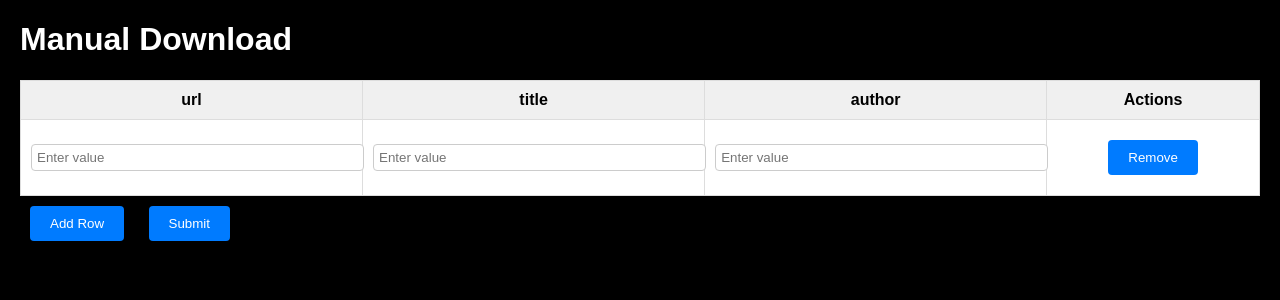
After one commit to williamveith/mp3-download, a Flask app: page /manual-add in a window 1280 px wide. The commit adds this page. Shown: the top 300 px of the page. Run offline with Flask 3, Linux system fonts and the light colour scheme.

Commit message:
Added a manual add method

```diff
--- a/app/clean_up.py
+++ b/app/clean_up.py
@@ -16,6 +16,8 @@ def clean_completed_files():
         else:
             shutil.rmtree(directories['temp_folder'])
             shutil.rmtree(directories['download_list_folder'])
+            directories['temp_folder'].mkdir(parents=True, exist_ok=True)
+            directories['download_list_folder'].mkdir(parents=True, exist_ok=True)
 
     except Exception as e:
         logging.error(f"An error occurred while processing the temp file: {e}")
--- a/main.py
+++ b/main.py
@@ -1,72 +1,94 @@
-from flask import Flask, send_from_directory, request, redirect, url_for, render_template, Response
+from flask import (
+    Flask,
+    send_from_directory,
+    request,
+    redirect,
+    url_for,
+    render_template,
+)
 from app.setup import directories
 from app.download_music import download_song, rewrite_metadata
 from pathlib import Path
+import csv
 
 app = Flask(__name__)
 
-UPLOAD_FOLDER = Path('app/Download List')
-DOWNLOAD_FOLDER = Path('app/setup/docs')
-METADATA_FOLDER = Path('app/Updated Metadata')
-app.config['UPLOAD_FOLDER'] = UPLOAD_FOLDER
-app.config['DOWNLOAD_FOLDER'] = DOWNLOAD_FOLDER
-app.config['METADATA_FOLDER'] = METADATA_FOLDER
+UPLOAD_FOLDER = Path("app/Download List")
+DOWNLOAD_FOLDER = Path("app/setup/docs")
+METADATA_FOLDER = Path("app/Updated Metadata")
+app.config["UPLOAD_FOLDER"] = UPLOAD_FOLDER
+app.config["DOWNLOAD_FOLDER"] = DOWNLOAD_FOLDER
+app.config["METADATA_FOLDER"] = METADATA_FOLDER
 
-@app.route('/favicon.ico')
+
+@app.route("/favicon.ico")
 def favicon():
-    return send_from_directory('static/images', 'favicon.png', mimetype='image/x-icon')
+    return send_from_directory("static/images", "favicon.png", mimetype="image/x-icon")
 
-@app.route('/')
+
+@app.route("/")
 def index():
-    return render_template('index.html')
+    return render_template("index.html")
 
-@app.route('/download-template')
+
+@app.route("/download-template")
 def download_template():
-    return send_from_directory(app.config['DOWNLOAD_FOLDER'], 'Template Download List.csv', as_attachment=True)
+    return send_from_directory(
+        app.config["DOWNLOAD_FOLDER"], "Template Download List.csv", as_attachment=True
+    )
 
-@app.route('/upload-list', methods=['POST'])
+
+@app.route("/upload-list", methods=["POST"])
 def upload_list():
-    if 'file' not in request.files:
-        return 'No file part', 400
-    file = request.files['file']
-    if file.filename == '':
-        return 'No selected file', 400
+    if "file" not in request.files:
+        return "No file part", 400
+    file = request.files["file"]
+    if file.filename == "":
+        return "No selected file", 400
 
-    if not file.filename.endswith('.csv'):
-        return 'Invalid file type. Please upload a CSV file.', 400
+    if not file.filename.endswith(".csv"):
+        return "Invalid file type. Please upload a CSV file.", 400
 
     if file:
-        filepath = app.config['UPLOAD_FOLDER'] / 'download-list.csv'
+        filepath = app.config["UPLOAD_FOLDER"] / "download-list.csv"
         file.save(str(filepath))
         download_song()
-        return redirect(url_for('index'))
+        return redirect(url_for("index"))
 
-@app.route('/update-metadata', methods=['POST'])
+@app.route("/manual-add", methods=["GET", "POST"])
+def manual_add():
+    if request.method == 'POST':
+        data = request.get_json()
+
+        # Write to CSV
+        csv_file_path = app.config['UPLOAD_FOLDER'] / "manual-add.csv"
+        with open(csv_file_path, "w", newline="") as csvfile:
+            writer = csv.writer(csvfile)
+            for row in data:
+                writer.writerow(row)
+
+        download_song()
+
+        return redirect(url_for("index"))
+
+    columns = ["url", "title", "author"]
+    return render_template("manual-add.html", columns=columns)
+
+
+@app.route("/update-metadata", methods=["POST"])
 def update_metadata():
-    file = request.files['file']
-    title = request.form.get('title')
-    author = request.form.get('author')
+    file = request.files["file"]
+    title = request.form.get("title")
+    author = request.form.get("author")
 
     # Save the uploaded file
-    filepath = app.config['METADATA_FOLDER'] / file.filename
+    filepath = app.config["METADATA_FOLDER"] / file.filename
     file.save(filepath)
 
     # Process the metadata with your custom function
     rewrite_metadata(filepath, title, author)
 
-    return redirect(url_for('index'))
+    return redirect(url_for("index"))
 
-@app.route('/log')
-def display_log():
-    def generate():
-        with directories["log_file"].open('r') as log_file:  # Use `open()` method to read the file
-            while True:
-                line = log_file.readline()
-                if not line:
-                    break
-                yield line.replace("\n", "<br>\n")  # Convert newlines to HTML line breaks
-
-    return Response(generate(), mimetype='text/html')
-
-if __name__ == '__main__':
-    app.run(debug=False, host='0.0.0.0', port=5001)
+if __name__ == "__main__":
+    app.run(debug=True, host="0.0.0.0", port=5001)
--- a/templates/index.html
+++ b/templates/index.html
@@ -15,6 +15,9 @@
   <body>
     <form action="/download-template" method="GET">
       <button type="submit">Download Template</button>
+    </form>
+    <form action="/manual-add" method="GET">
+      <button type="submit">Manually Add</button>
     </form>
     <form action="/upload-list" method="POST" enctype="multipart/form-data">
       <span>
--- /dev/null
+++ b/templates/manual-add.html
@@ -0,0 +1,141 @@
+<!DOCTYPE html>
+<html lang="en">
+<head>
+    <meta charset="UTF-8">
+    <meta name="viewport" content="width=device-width, initial-scale=1.0">
+    <title>Dynamic Excel-like Form</title>
+    <style>
+        h1 {
+            color: white;
+        }
+        body {
+            font-family: Arial, sans-serif;
+            margin: 20px;
+            background-color:rgb(0, 0, 0);
+        }
+        table {
+            width: 100%;
+            border-collapse: collapse;
+            background-color: #fff;
+            box-shadow: 0 2px 4px rgba(0, 0, 0, 0.1);
+        }
+        th, td {
+            border: 1px solid #ddd;
+            padding: 10px;
+            text-align: center;
+        }
+        th {
+            background-color: #f0f0f0;
+        }
+        input[type="text"] {
+            width: 100%;
+            padding: 5px;
+            border: 1px solid #ccc;
+            border-radius: 4px;
+        }
+        .btn {
+            margin: 10px;
+            padding: 10px 20px;
+            background-color: #007bff;
+            color: white;
+            border: none;
+            border-radius: 4px;
+            cursor: pointer;
+        }
+        .btn:hover {
+            background-color: #0056b3;
+        }
+    </style>
+</head>
+<body>
+
+    <h1>Manual Download</h1>
+
+    <form id="excelForm">
+        <table id="excelTable">
+            <thead>
+                <tr>
+                    {% for column in columns %}
+                        <th>{{ column }}</th>
+                    {% endfor %}
+                    <th>Actions</th>
+                </tr>
+            </thead>
+            <tbody>
+                <tr>
+                    {% for column in columns %}
+                        <td><input type="text" name="cell_0_{{ loop.index0 }}" placeholder="Enter value" required></td>
+                    {% endfor %}
+                    <td><button type="button" class="btn" onclick="removeRow(this)">Remove</button></td>
+                </tr>
+            </tbody>
+        </table>
+
+        <button type="button" class="btn" onclick="addRow()">Add Row</button>
+        <button type="submit" class="btn">Submit</button>
+    </form>
+
+    <script>
+        let rowCount = 1;
+
+        function addRow() {
+            const table = document.getElementById('excelTable').getElementsByTagName('tbody')[0];
+            const newRow = document.createElement('tr');
+            newRow.innerHTML = `
+                {% for column in columns %}
+                    <td><input type="text" name="cell_${rowCount}_{{ loop.index0 }}" placeholder="Enter value" required></td>
+                {% endfor %}
+                <td><button type="button" class="btn" onclick="removeRow(this)">Remove</button></td>
+            `;
+            table.appendChild(newRow);
+            rowCount++;
+        }
+
+        function removeRow(button) {
+            const row = button.parentNode.parentNode;
+            row.parentNode.removeChild(row);
+        }
+
+        // Convert the table to an array of arrays
+        function getTableData() {
+            const table = document.getElementById('excelTable');
+            const rows = table.getElementsByTagName('tr');
+            const data = [];
+
+            for (let i = 1; i < rows.length; i++) {  // Skip header row
+                const cells = rows[i].getElementsByTagName('input');
+                const row = [];
+                for (const cell of cells) {
+                    row.push(cell.value.trim());
+                }
+                data.push(row);
+            }
+
+            return data;
+        }
+
+        // Handle form submission
+        document.getElementById('excelForm').addEventListener('submit', async function (event) {
+            event.preventDefault();
+
+            const tableData = getTableData();
+
+            // Send the data to the backend as JSON
+            const response = await fetch('/manual-add', {
+                method: 'POST',
+                headers: {
+                    'Content-Type': 'application/json'
+                },
+                body: JSON.stringify(tableData)
+            });
+
+            if (response.ok) {
+                window.location.href = "/";
+            } else {
+                alert("Error submitting form.");
+            }
+        });
+    </script>
+
+</body>
+</html>
```
Also changed, not shown: static/images/favicon.png.
